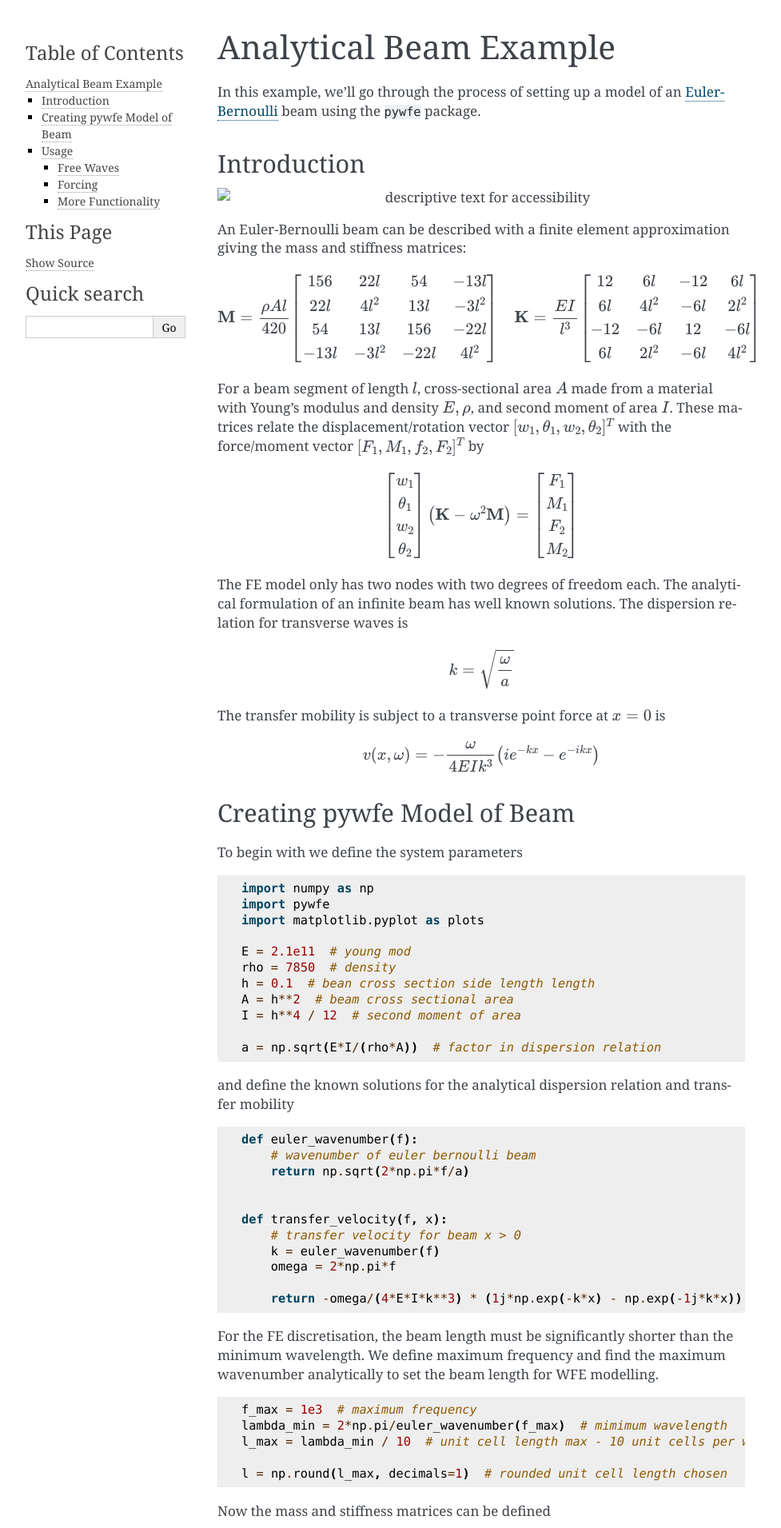
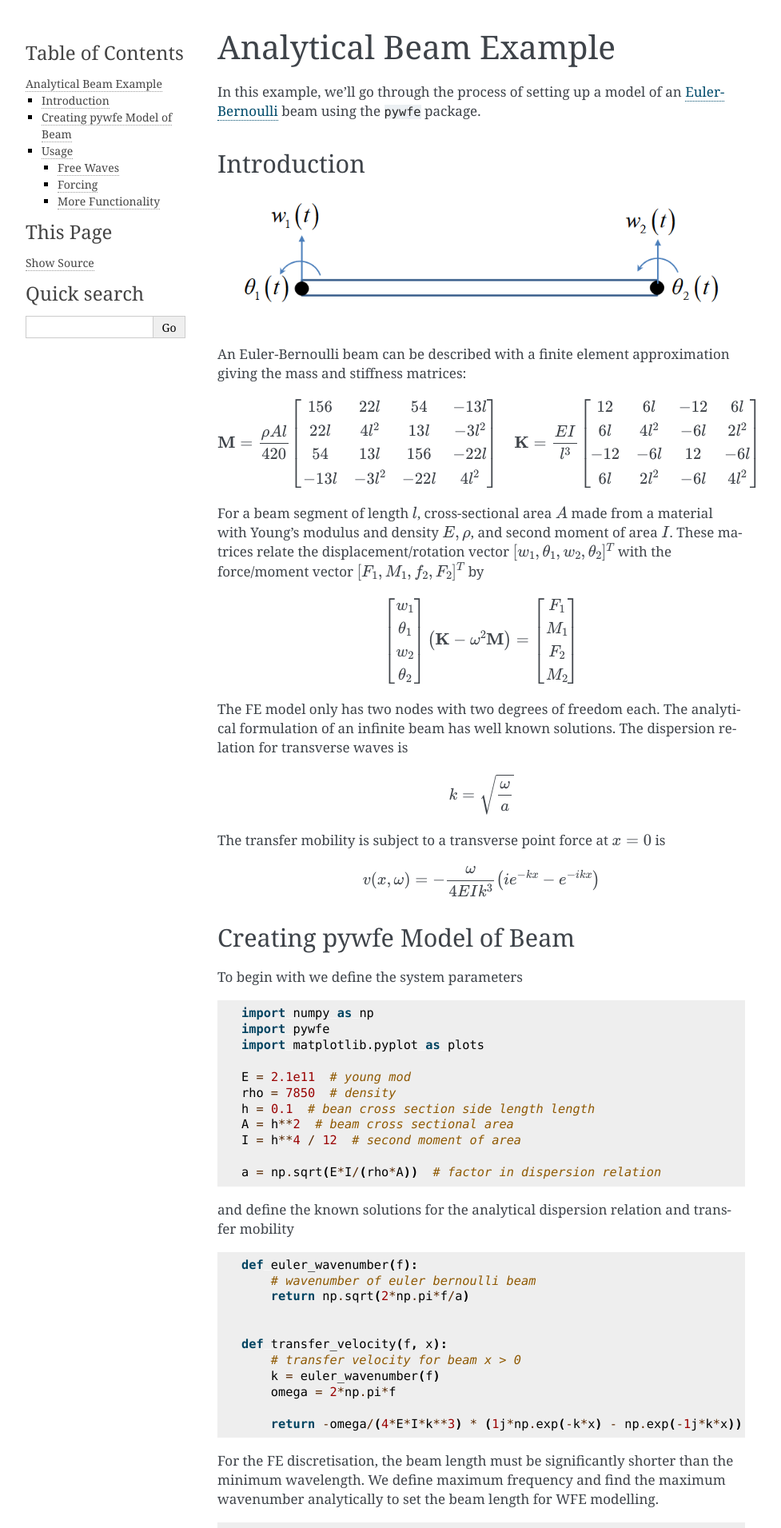
Before and after one commit to astnstn/pywfe, a Sphinx documentation site: the page built from docs/source/examples/analytical_beam.rst, in a window 1280 px wide. Shown: the top 1911 px of the page at 80% size, without its empty margins (148-1125 px from the left). Built offline with Sphinx 7.4.7, drawn with Linux system fonts in a browser that asks for light colours; the version number is read from the project's files by our own code.

Commit message:
image filenames

```diff
--- a/docs/source/examples/analytical_beam.rst
+++ b/docs/source/examples/analytical_beam.rst
@@ -6,7 +6,7 @@ In this example, we'll go through the process of setting up a model of an `Euler
 Introduction
 ------------
 
-.. image:: beam_element.png
+.. image:: beam_element.PNG
    :alt: descriptive text for accessibility
    :align: center
 
```
